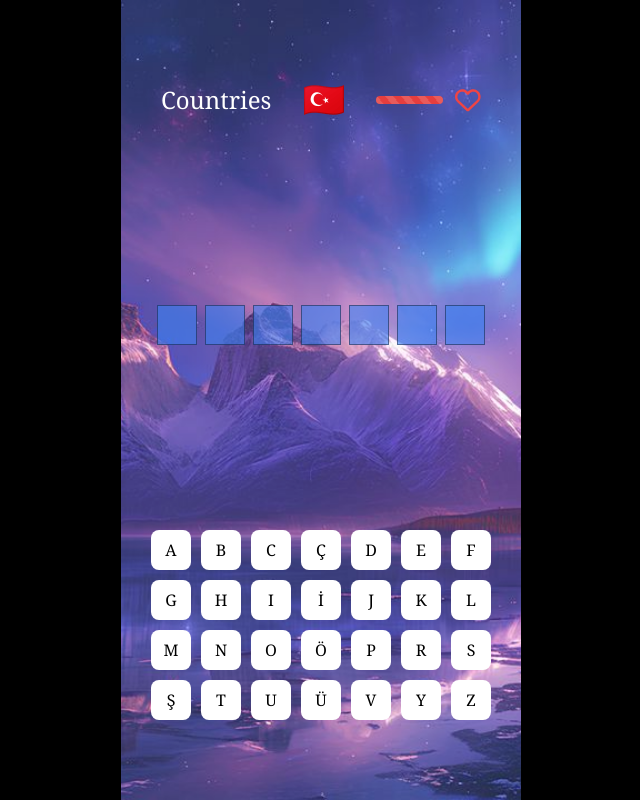
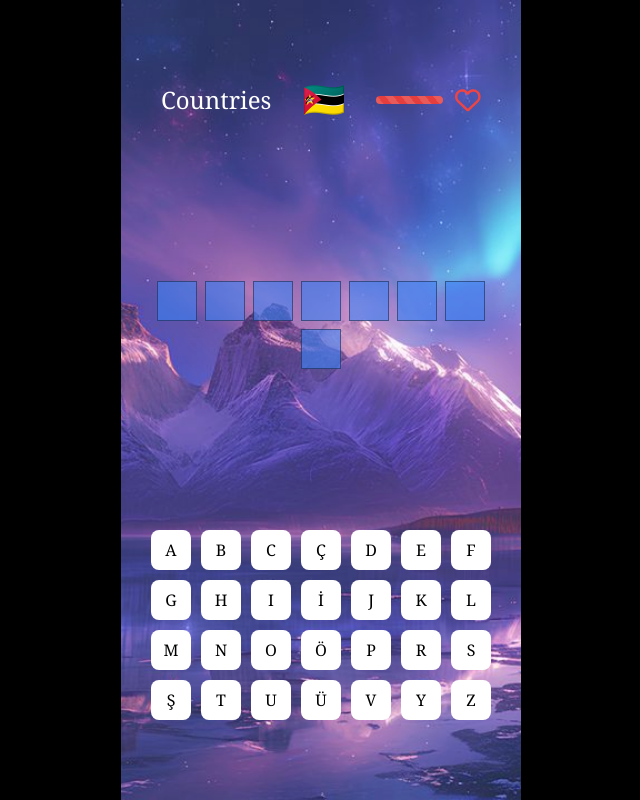
Before and after one commit to ugurakcaydev/Hangman, a React (Vite) app: page / in a window 1280 px wide. Shown: the whole page, without its empty margins (319-959 px from the left). Built offline with nearby package versions, Linux system fonts and the light colour scheme.

Commit message:
add flag

```diff
--- a/src/App.jsx
+++ b/src/App.jsx
@@ -6,7 +6,7 @@ import KeywordContainer from "./components/KeywordContainer";
 import Popup from "./components/Popup";
 import countries from "./mock/countries";
 
-let randomItem = countries[0];
+let randomItem = countries[Math.floor(Math.random() * countries.length)];
 let selectedWord = randomItem.title.trim().toLowerCase();
 let selectedImg = randomItem.img;
 console.log({ selectedWord }, { selectedImg });
```
